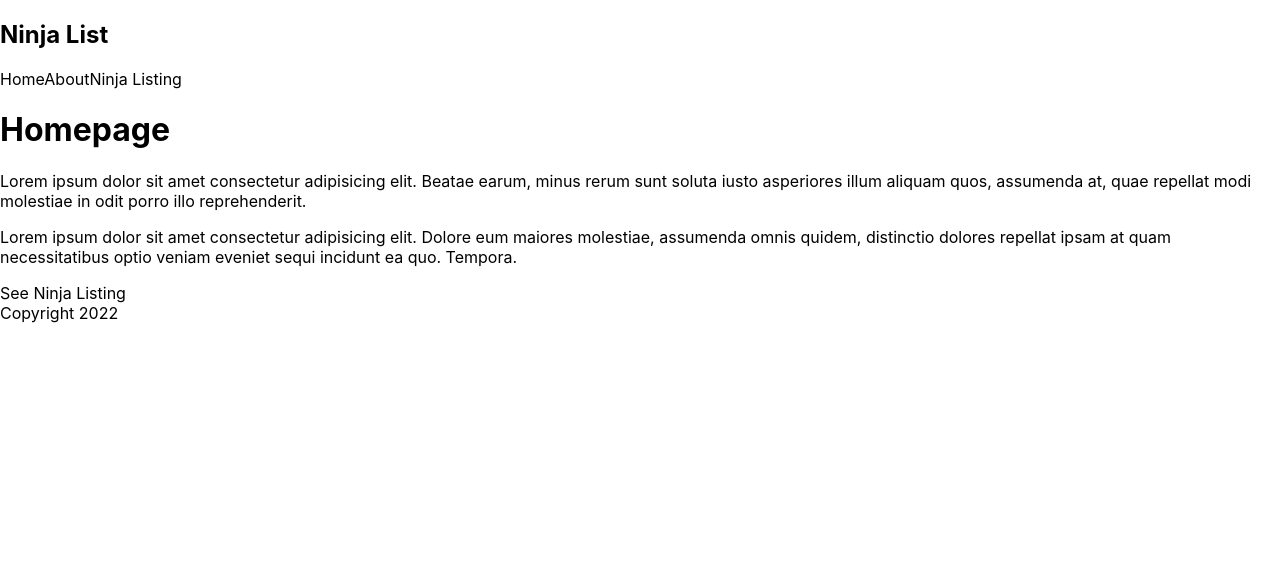
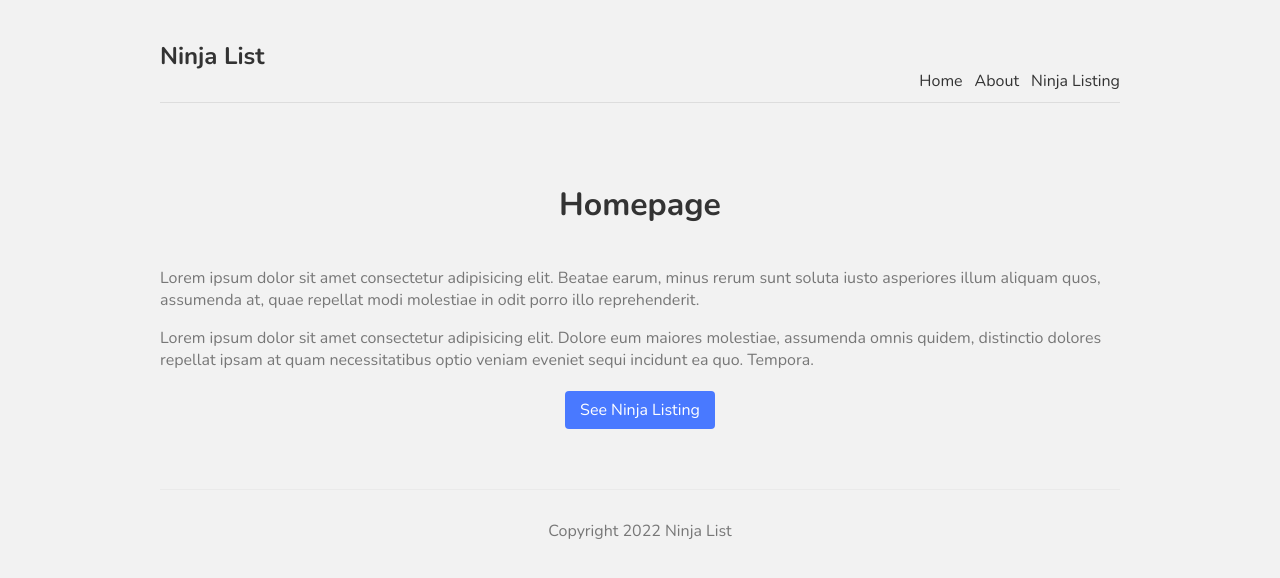
Before and after one commit to JunLargo/Ninjalist, a Next.js app: page / in a window 1280 px wide. Shown: the top 578 px of the page. Built offline with nearby package versions, Linux system fonts and the light colour scheme.

Commit message:
adding styles to index.js

```diff
--- a/comps/Footer.js
+++ b/comps/Footer.js
@@ -1,8 +1,8 @@
 const Footer = () => {
     return (
-        <div>
-            Copyright 2022
-        </div>
+        <footer>
+            Copyright 2022 Ninja List
+        </footer>
     );
 }
 
--- a/pages/index.js
+++ b/pages/index.js
@@ -8,10 +8,10 @@ import styles from '../styles/Home.module.css'
 export default function Home() {
   return (
     <div>
-      <h1>Homepage</h1>
-      <p>Lorem ipsum dolor sit amet consectetur adipisicing elit. Beatae earum, minus rerum sunt soluta iusto asperiores illum aliquam quos, assumenda at, quae repellat modi molestiae in odit porro illo reprehenderit.</p>
-      <p>Lorem ipsum dolor sit amet consectetur adipisicing elit. Dolore eum maiores molestiae, assumenda omnis quidem, distinctio dolores repellat ipsam at quam necessitatibus optio veniam eveniet sequi incidunt ea quo. Tempora.</p>
-      <Link href="/ninjas"><a>See Ninja Listing</a></Link>
+      <h1 className={styles.title}>Homepage</h1>
+      <p className={styles.text}>Lorem ipsum dolor sit amet consectetur adipisicing elit. Beatae earum, minus rerum sunt soluta iusto asperiores illum aliquam quos, assumenda at, quae repellat modi molestiae in odit porro illo reprehenderit.</p>
+      <p className={styles.text}>Lorem ipsum dolor sit amet consectetur adipisicing elit. Dolore eum maiores molestiae, assumenda omnis quidem, distinctio dolores repellat ipsam at quam necessitatibus optio veniam eveniet sequi incidunt ea quo. Tempora.</p>
+      <Link href="/ninjas"><a className={styles.btn}>See Ninja Listing</a></Link>
     </div>
   )
 }
--- a/styles/Home.module.css
+++ b/styles/Home.module.css
@@ -1,116 +1,18 @@
-.container {
-  padding: 0 2rem;
-}
-
-.main {
-  min-height: 100vh;
-  padding: 4rem 0;
-  flex: 1;
-  display: flex;
-  flex-direction: column;
-  justify-content: center;
-  align-items: center;
-}
-
-.footer {
-  display: flex;
-  flex: 1;
-  padding: 2rem 0;
-  border-top: 1px solid #eaeaea;
-  justify-content: center;
-  align-items: center;
-}
-
-.footer a {
-  display: flex;
-  justify-content: center;
-  align-items: center;
-  flex-grow: 1;
-}
-
-.title a {
-  color: #0070f3;
-  text-decoration: none;
-}
-
-.title a:hover,
-.title a:focus,
-.title a:active {
-  text-decoration: underline;
-}
-
 .title {
-  margin: 0;
-  line-height: 1.15;
-  font-size: 4rem;
-}
-
-.title,
-.description {
+  color: #333;
+  padding-bottom: 20px;
   text-align: center;
 }
-
-.description {
-  margin: 4rem 0;
-  line-height: 1.5;
-  font-size: 1.5rem;
+.text {
+  color: #777;
 }
-
-.code {
-  background: #fafafa;
-  border-radius: 5px;
-  padding: 0.75rem;
-  font-size: 1.1rem;
-  font-family: Menlo, Monaco, Lucida Console, Liberation Mono, DejaVu Sans Mono,
-    Bitstream Vera Sans Mono, Courier New, monospace;
+.btn {
+  display: block;
+  width: 150px;
+  padding: 8px 0;
+  margin: 20px auto;
+  background: #4979ff;
+  border-radius: 4px;
+  color: white;
+  text-align: center;
 }
-
-.grid {
-  display: flex;
-  align-items: center;
-  justify-content: center;
-  flex-wrap: wrap;
-  max-width: 800px;
-}
-
-.card {
-  margin: 1rem;
-  padding: 1.5rem;
-  text-align: left;
-  color: inherit;
-  text-decoration: none;
-  border: 1px solid #eaeaea;
-  border-radius: 10px;
-  transition: color 0.15s ease, border-color 0.15s ease;
-  max-width: 300px;
-}
-
-.card:hover,
-.card:focus,
-.card:active {
-  color: #0070f3;
-  border-color: #0070f3;
-}
-
-.card h2 {
-  margin: 0 0 1rem 0;
-  font-size: 1.5rem;
-}
-
-.card p {
-  margin: 0;
-  font-size: 1.25rem;
-  line-height: 1.5;
-}
-
-.logo {
-  height: 1em;
-  margin-left: 0.5rem;
-}
-
-@media (max-width: 600px) {
-  .grid {
-    width: 100%;
-    flex-direction: column;
-  }
-}
--- a/styles/globals.css
+++ b/styles/globals.css
@@ -1,16 +1,37 @@
-html,
+@import url('https://fonts.googleapis.com/css2?family=Nunito:wght@300;400;600;700&display=swap');
+
 body {
-  padding: 0;
-  margin: 0;
-  font-family: -apple-system, BlinkMacSystemFont, Segoe UI, Roboto, Oxygen,
-    Ubuntu, Cantarell, Fira Sans, Droid Sans, Helvetica Neue, sans-serif;
+  background: #f2f2f2;
+  color: #333;
+  font-family: "Nunito";
 }
-
 a {
-  color: inherit;
+  color: #333;
   text-decoration: none;
 }
-
-* {
-  box-sizing: border-box;
+.content {
+  max-width: 960px;
+  margin: 0 auto;
 }
+nav {
+  margin: 10px auto 80px;
+  padding: 10px 0;
+  display: flex;
+  justify-content: flex-end;
+  align-items: flex-end;
+  border-bottom: 1px solid #ddd;
+}
+nav a {
+  margin-left: 12px;
+}
+nav .logo {
+  margin-right: auto;
+}
+footer {
+  display: block;
+  text-align: center;
+  padding: 30px 0;
+  margin-top: 60px;
+  color: #777;
+  border-top: 1px solid #eaeaea;
+}
```
Also changed, not shown: styles/Ninjas.module.css (added).
